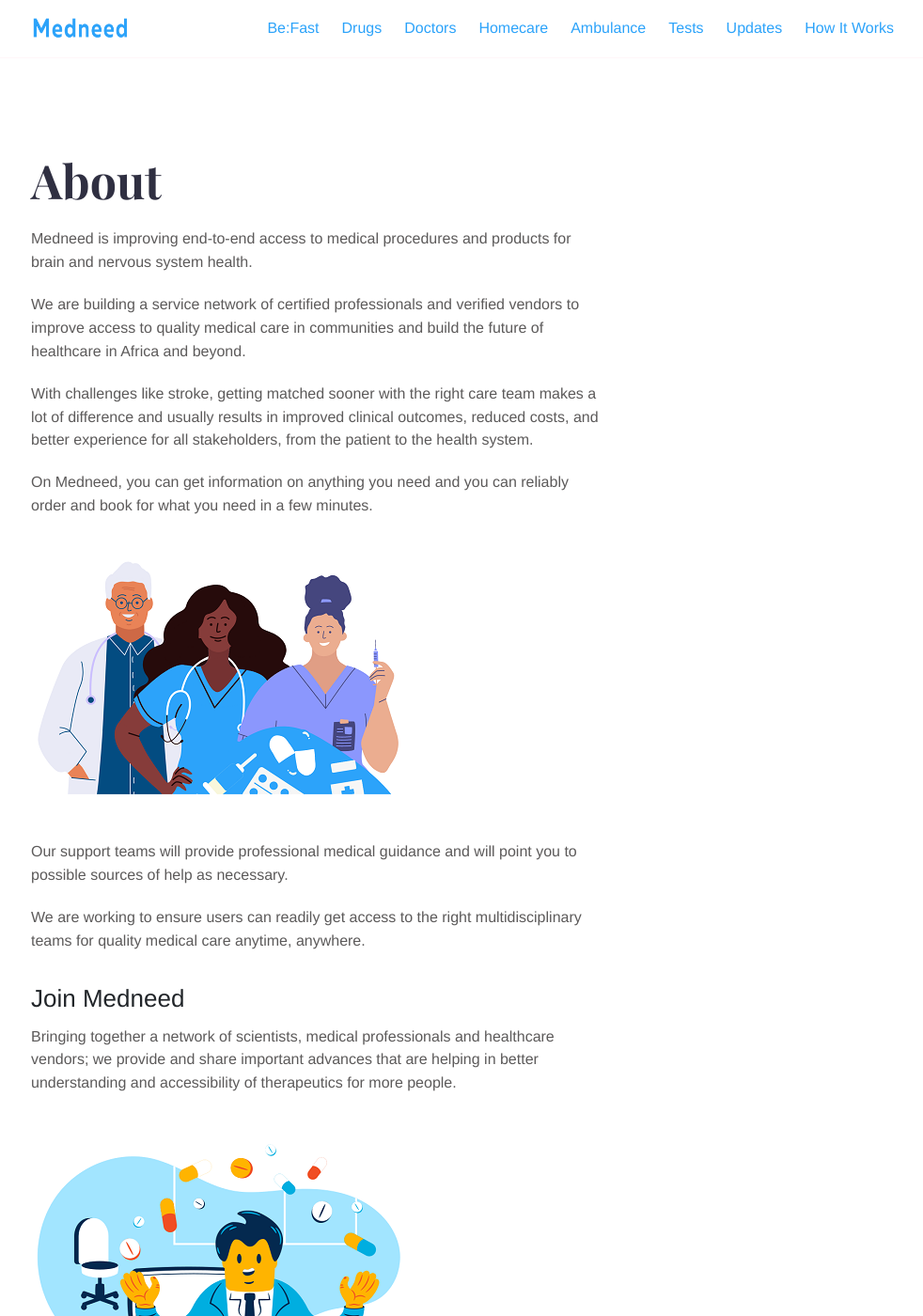
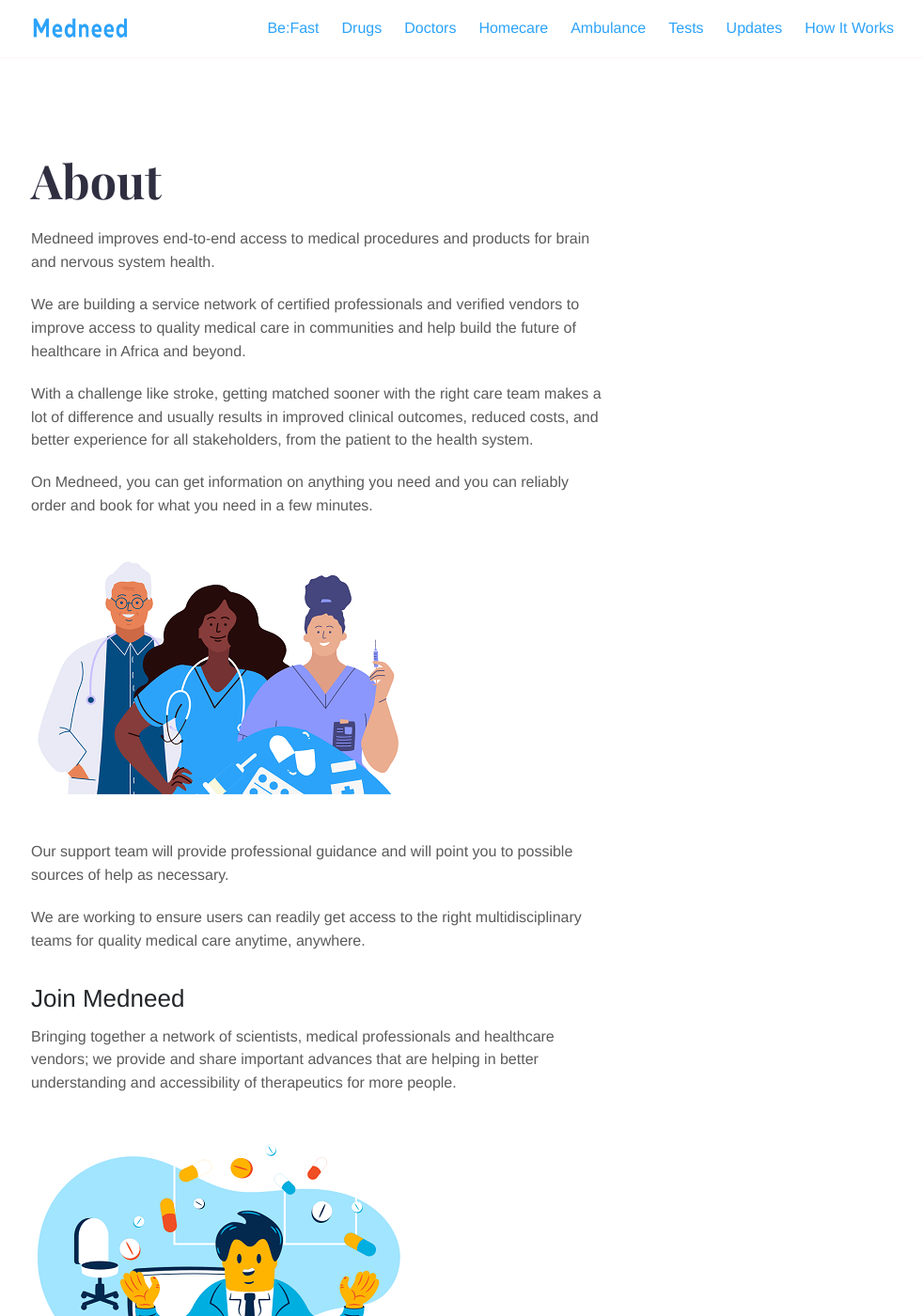
Before and after one commit to Iraneus/betamedneed, a Jekyll site: the page built from about.md, in a window 1280 px wide and 1400 px high. Shown: the whole window at 94% size, without its empty margins (142-1124 px from the left). Built offline with Jekyll 4.4.1, drawn with Linux system fonts in a browser that asks for light colours; some of the changed text lies outside the part shown.

Commit message:
about etc

```diff
--- a/about.md
+++ b/about.md
@@ -5,17 +5,17 @@
 bodyClass: page-about
 ---
 
-Medneed is improving end-to-end access to medical procedures and products for brain and nervous system health.
+Medneed improves end-to-end access to medical procedures and products for brain and nervous system health.
 
-We are building a service network of certified professionals and verified vendors to improve access to quality medical care in communities and build the future of healthcare in Africa and beyond.
+We are building a service network of certified professionals and verified vendors to improve access to quality medical care in communities and help build the future of healthcare in Africa and beyond.
 
-With challenges like stroke, getting matched sooner with the right care team makes a lot of difference and usually results in improved clinical outcomes, reduced costs, and better experience for all stakeholders, from the patient to the health system.
+With a challenge like stroke, getting matched sooner with the right care team makes a lot of difference and usually results in improved clinical outcomes, reduced costs, and better experience for all stakeholders, from the patient to the health system.
 
 On Medneed, you can get information on anything you need and you can reliably order and book for what you need in a few minutes.
 
 ![Support patient](/images/illustrations/med-pros.png)
 
-Our support teams will provide professional medical guidance and will point you to possible sources of help as necessary.
+Our support team will provide professional guidance and will point you to possible sources of help as necessary.
 
 We are working to ensure users can readily get access to the right multidisciplinary teams for quality medical care anytime, anywhere.
 
```
Also changed, not shown: other parts of about.md (+2 -4 lines), _services/payments.md (+1 -2 lines), _services/updates.md (+1 -1 lines), how.md (+3 -1 lines).
